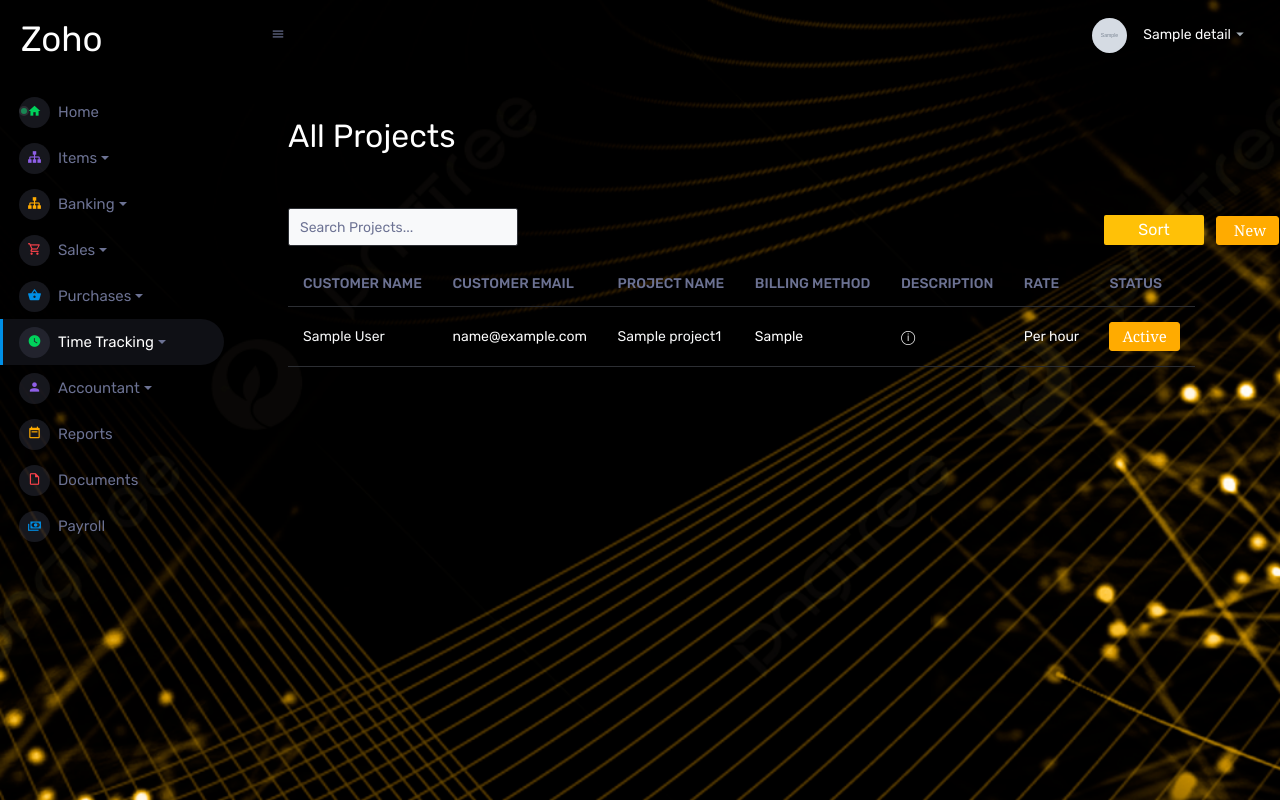
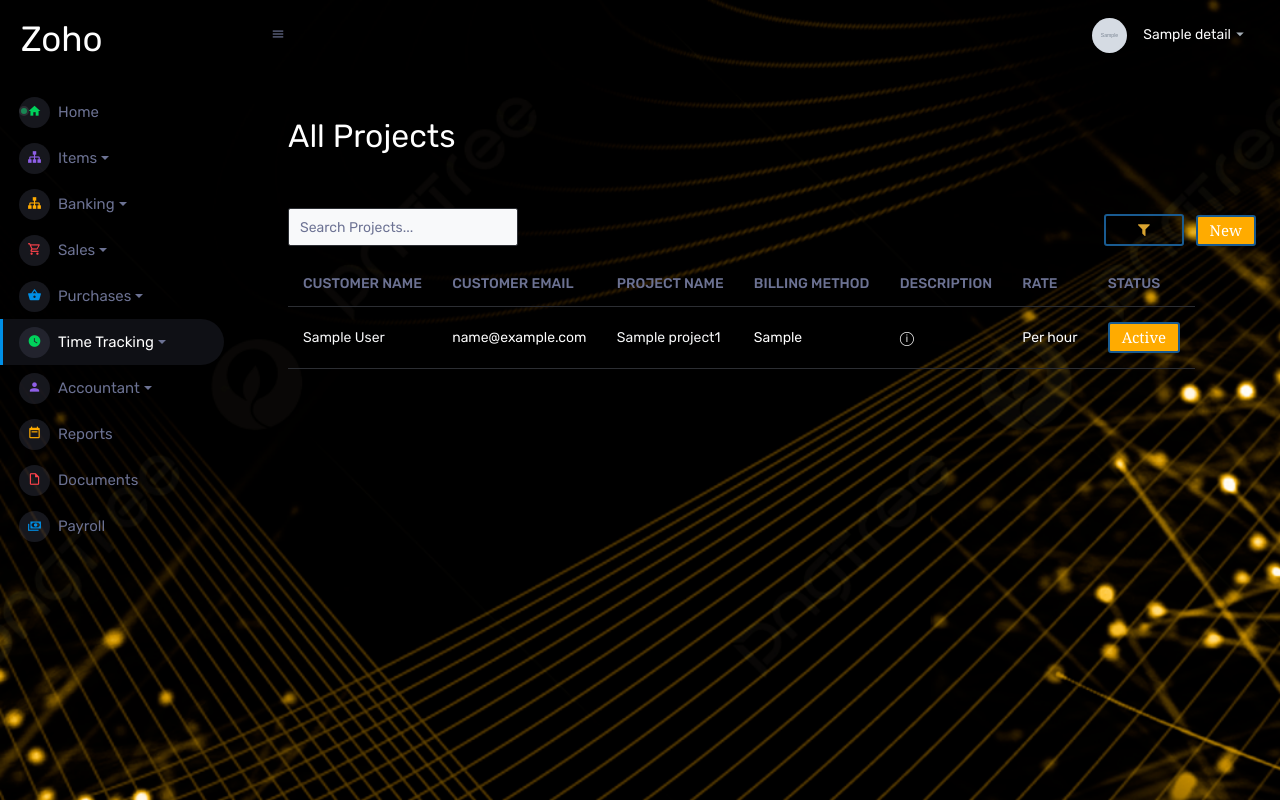
Before and after one commit to noelfrancis12/zohoproj, a Django app: page /vproj in a window 1280 px wide. Run offline with Django 4.2, Linux system fonts and the light colour scheme; a user stored in the database is signed in; tables that the repository leaves empty hold one stand-in row (values such as "Sample post"); grey boxes marked "Sample" are stand-in pictures; parts of the project's set-up code (start-up, migrations or seed data) failed here and were passed over; some libraries are stand-ins or nearby versions.

Commit message:
xxxvxvxxiii commit

```diff
--- a/templates/projlist.html
+++ b/templates/projlist.html
@@ -1,7 +1,7 @@
 {% extends 'base.html' %}
 {% block content %}
 {% load static %}
-
+<link rel="stylesheet" href="https://cdnjs.cloudflare.com/ajax/libs/font-awesome/4.7.0/css/font-awesome.min.css">
 <style>
 
   #over:hover{
@@ -27,6 +27,42 @@
   .description-icon:hover::before {
     display: block;
   }
+  @media (max-width: 768px) {
+        .flowchart {
+            flex-direction: column;
+            align-items: center;
+        }
+
+        .flowchart-item {
+            width: 120px;
+        }
+        .flowchart-connector {
+            height: 50px;
+            width: 2px;
+            margin-left: 0%;
+            transform: translateX(-50%);
+        }
+    }
+    .btn{
+        color: rgb(218, 164, 48);
+        outline-color: azure;
+        border: 2px solid rgb(25, 91, 145);
+    }
+    .btn:hover{
+        color: darkslategray;
+        background-color: lightblue;
+        outline: none;
+
+    }
+    a{
+        list-style: none;
+        color: azure;
+    }
+     a:hover{
+        color: rgb(218, 164, 48);
+     }
+
+
 </style>
 
 <div class="fixed-top" style="top: 7rem; margin-left: 18rem;">
@@ -43,16 +79,18 @@
         </div>
 
         <div class="col-md-6 form-inline" style="margin-left: 51rem; margin-top: -2rem;">
-          <select id="sortDropdown" class="form-control bg-warning" style="width: 100px;height: 30px;font-size: medium;text-align: center;">
-            <option value="" style="text-align: center;font-size: medium;" class="bg-dark text-warning" selected hidden>Sort</option>
-            <option value="" style="text-align: left;font-size: medium;" class="bg-dark text-warning">All</option>
-            <option value="projectName" style="text-align: left;font-size: medium;" class="bg-dark text-warning">Project</option>
-            <option value="customerName" style="text-align: left;font-size: medium;" class="bg-dark text-warning">Customer</option>
-          </select>&nbsp;&nbsp;&nbsp;
+          <a class="btn text-center px-3 " data-bs-toggle="dropdown" aria-haspopup="true" aria-expanded="false"
+                        role="button"><i class="fa fa-filter mx-3"></i>
+                        </a>
+                        <div class="dropdown-menu ">
+                            <a class="dropdown-item" href="" style="color:rgb(218, 164, 48) ;">All</a>
+                            <a class="dropdown-item" href="#" style="color:rgb(218, 164, 48) ;" id="sortCustomer">Customer</a>
+                            <a class="dropdown-item" href="#" style="color:rgb(218, 164, 48) ;" id="sortProject">Project</a>
 
-          <a style="font-family: Cambria, Cochin, Georgia, Times, 'Times New Roman', serif;" class="btn btn-warning mr-2" href="{% url 'proj' %}">
-            <i class="fa-solid fa-plus"></i> New
-          </a>
+                        </div>&nbsp;&nbsp;&nbsp;
+                        <a style="font-family: Cambria, Cochin, Georgia, Times, 'Times New Roman', serif;" class="btn btn-warning mr-2" href="{% url 'proj' %}">
+                           New
+                        </a>
         </div>
       </div>
 
@@ -111,6 +149,36 @@
     </div>
 
 </div>
+<script>
+  document.addEventListener("DOMContentLoaded", function() {
+      const table = document.getElementById("vendorTable");
+      const sortProjectLink = document.getElementById("sortProject");
+      const sortCustomerLink = document.getElementById("sortCustomer");
+
+      sortProjectLink.addEventListener("click", function() {
+          sortTable(table, 2); // 2 is the index of the project name column
+      });
+
+      sortCustomerLink.addEventListener("click", function() {
+          sortTable(table, 0); // 0 is the index of the customer name column
+      });
+
+      function sortTable(table, columnIndex) {
+          const rows = Array.from(table.tBodies[0].rows);
+
+          rows.sort(function(rowA, rowB) {
+              const cellA = rowA.cells[columnIndex].textContent.trim();
+              const cellB = rowB.cells[columnIndex].textContent.trim();
+              return cellA.localeCompare(cellB);
+          });
+
+          for (const row of rows) {
+              table.tBodies[0].appendChild(row);
+          }
+      }
+  });
+  </script>
+
 
 <!-- Your HTML code remains the same -->
 
@@ -213,5 +281,4 @@
 
 
 
-
 {% endblock %}
--- a/zohoapp/views.py
+++ b/zohoapp/views.py
@@ -2882,14 +2882,21 @@
     return JsonResponse({'email': email})
 def createuser(request):
     if request.method == 'POST':
-            usernamezz = request.POST.get('usernamezz')
-            emailzz = request.POST.get('emailzz')
-            proj=usercreate(usernamezz=usernamezz,emailzz=emailzz)
+        usernamezz = request.POST.get('usernamezz')
+        emailzz = request.POST.get('emailzz')
+
+        # Check if a user with the same username already exists
+        existing_user = usercreate.objects.filter(usernamezz=usernamezz).first()
+
+        if existing_user:
+            return JsonResponse({"status": "error", "message": "User already exists"})
+        else:
+            proj = usercreate(usernamezz=usernamezz, emailzz=emailzz)
             proj.save()
-            return JsonResponse({"username":usernamezz,"email":emailzz})
-    return render(request,"proj.html")
-            #return render(request, 'proj.html')
-            #return redirect('proj')
+            return JsonResponse({"status": "success", "username": usernamezz, "email": emailzz})
+
+    return render(request, "proj.html")
+
 def toggle_status(request, project_id):
     project = get_object_or_404(project1, id=project_id)
     project.active = not project.active
```
Also changed, not shown: templates/proj.html (+6 -12 lines).
